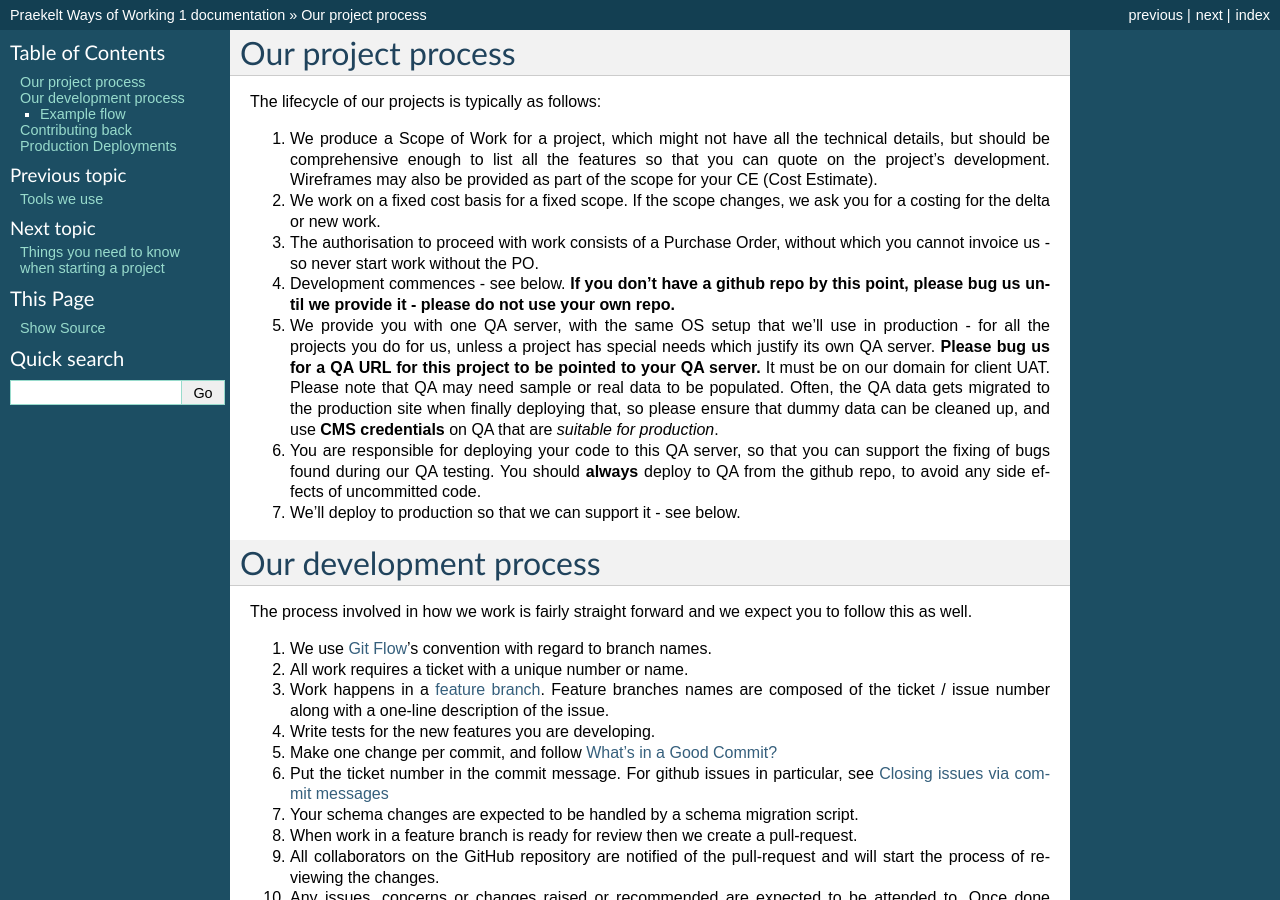
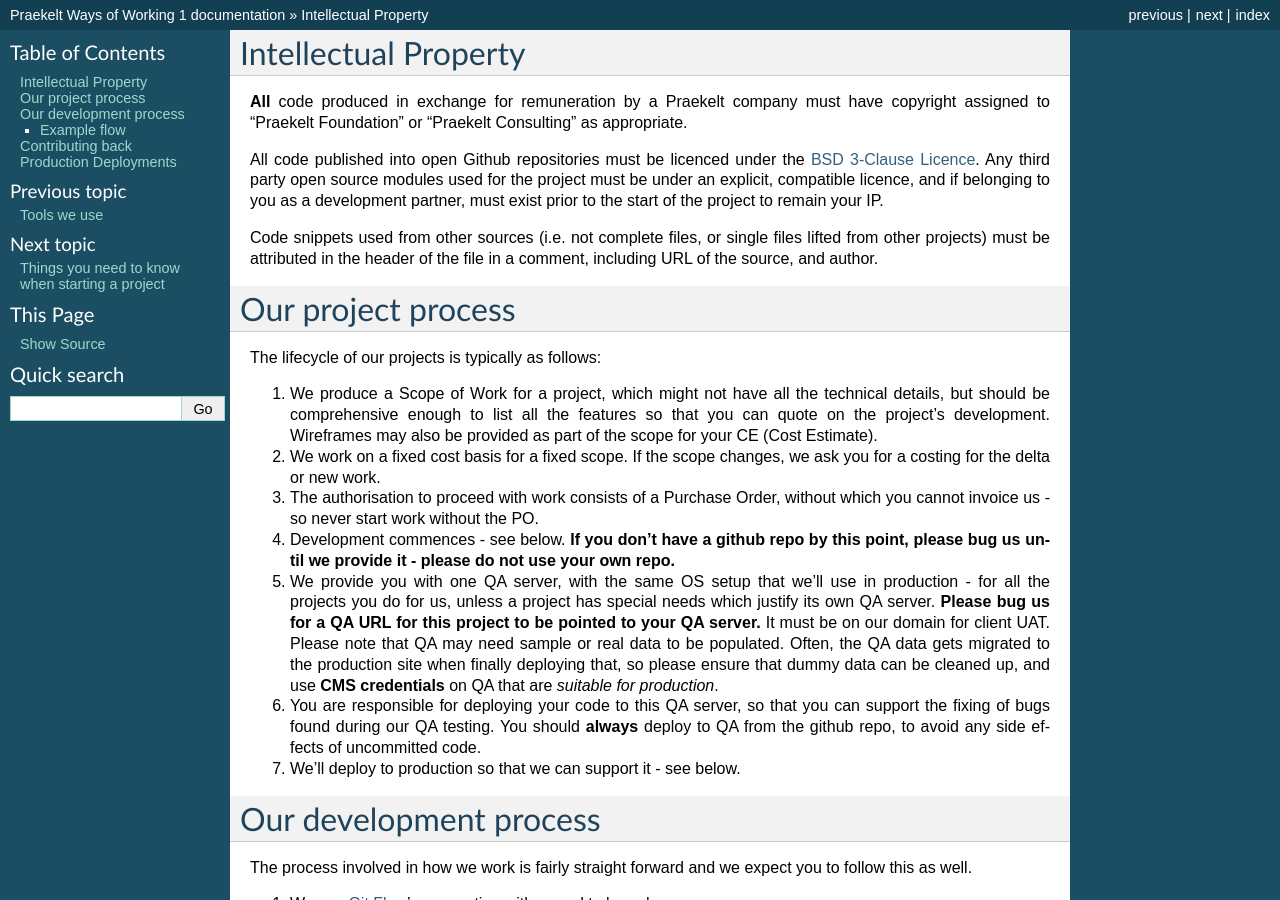
Before and after one commit to praekeltfoundation/ways-of-working, a Sphinx documentation site: the page built from docs/process.rst, in a window 1280 px wide and 900 px high. Built offline with Sphinx 7.4.7, drawn with Linux system fonts in a browser that asks for light colours; some of the changed text lies outside the part shown.

Commit message:
Clarify IP issues
Closes #28

```diff
--- a/docs/process.rst
+++ b/docs/process.rst
@@ -1,3 +1,20 @@
+Intellectual Property
+=====================
+
+**All** code produced in exchange for remuneration by a Praekelt company must
+have copyright assigned to "Praekelt Foundation" or "Praekelt Consulting"
+as appropriate.
+
+All code published into open Github repositories must be licenced under the
+`BSD 3-Clause Licence`_. Any third party open source modules used for the project
+must be under an explicit, compatible licence, and if belonging to you as
+a development partner, must exist prior to the start of the project to
+remain your IP.
+
+Code snippets used from other sources (i.e. not complete files, or single files
+lifted from other projects) must be attributed in the header of the file in a
+comment, including URL of the source, and author.
+
 Our project process
 ===================
 
@@ -109,6 +126,7 @@
 by the appropriate Praekelt project manager, and that we deploy on Mondays
 through Thursdays.
 
+.. _BSD 3-Clause Licence: https://raw.github.com/nevir/readable-licenses/master/markdown/BSD3CLAUSE-LICENSE.md
 .. _Git Flow: https://github.com/nvie/gitflow
 .. _feature branch: http://nvie.com/posts/a-successful-git-branching-model/
 .. _pep8: https://pypi.python.org/pypi/pep8
```
